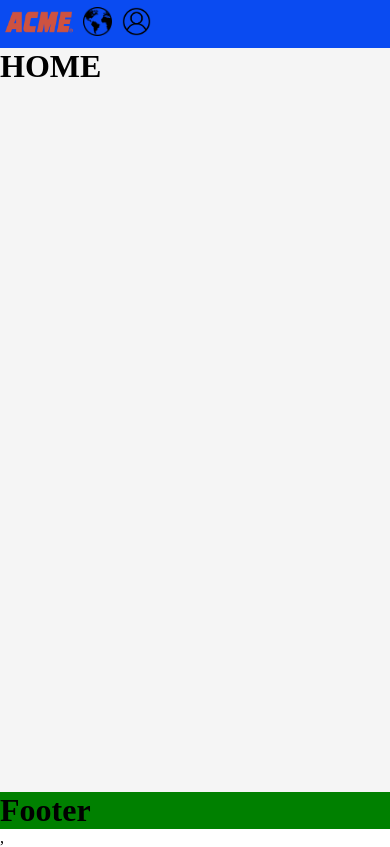
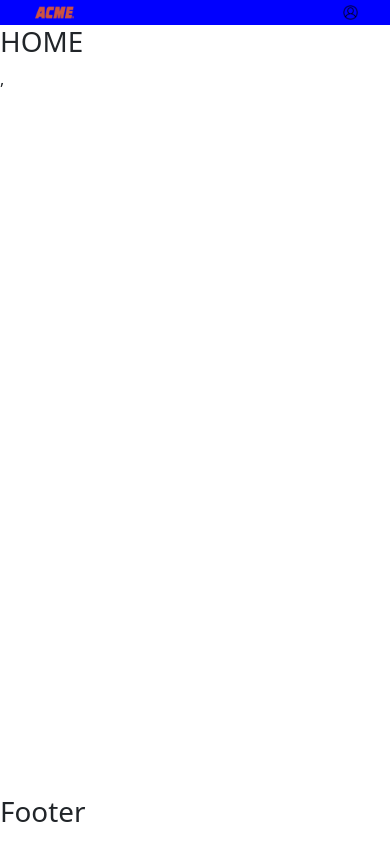
Before and after one commit to CaioCalisto/FlightWebSite, a React (Vite) app in the folder flight-web-site/: page / in a window 390 px wide. Built offline with nearby package versions, Linux system fonts and the light colour scheme.

Commit message:
Menu, responsive with Media

```diff
--- a/flight-web-site/index.html
+++ b/flight-web-site/index.html
@@ -5,7 +5,6 @@
     <link rel="icon" type="image/svg+xml" href="/vite.svg" />
     <meta name="viewport" content="width=device-width, initial-scale=1.0" />
     <title>Acme CO</title>
-    <link rel="stylesheet" href="style.css">
   </head>
   <body>
     <div id="root"></div>
--- a/flight-web-site/package.json
+++ b/flight-web-site/package.json
@@ -9,7 +9,9 @@
     "preview": "vite preview"
   },
   "dependencies": {
+    "bootstrap": "^5.2.3",
     "react": "^18.2.0",
+    "react-bootstrap": "^2.7.4",
     "react-dom": "^18.2.0",
     "react-router-dom": "^6.11.0"
   },
--- a/flight-web-site/src/App.tsx
+++ b/flight-web-site/src/App.tsx
@@ -1,21 +1,23 @@
+import { Container, Navbar, Stack, ThemeProvider } from "react-bootstrap"
 import { Route, Router, Routes } from "react-router-dom"
 import Footer from "./components/Footer"
 import Header from "./components/Header"
 import Home from "./pages/Home"
+import 'bootstrap/dist/css/bootstrap.min.css'
 
 function App() {
 
   return (
     <>
-      <header className="header">
+      <Navbar sticky="top" style={{ padding: "0", margin: "0", width: "100%" }}>
         <Header />
-      </header>
+      </Navbar>
       <Routes>
-        <Route path="/" element={<Home />} />
+         <Route path="/" element={<Home />} />
       </Routes>
-      <div className="footer">
+      <Navbar fixed="bottom">
         <Footer />
-      </div>
+      </Navbar>
     </>
   )
 }
--- a/flight-web-site/src/components/Header.css
+++ b/flight-web-site/src/components/Header.css
@@ -1,29 +1,7 @@
-.header-section {
-  display: flex;
-  margin: 0;
-  padding: 0;
-  align-items: center;
+
+
+@media screen and (max-width: 1199px) {
+  .earth-icon {
+    display: none;
+  }
 }
-
-.logotipo {
-  width: 20%;
-}
-
-.logotipo img {
-  width: 100%;
-  height: auto;
-  min-width: 50px;
-  max-width: 200px;
-}
-
-.icon {
-  width: 10%;
-  padding: 5px;
-}
-
-.icon img {
-  width: 100%;
-  height: auto;
-  min-width: 20px;
-  max-width: 70px;
-}
--- a/flight-web-site/src/components/Header.tsx
+++ b/flight-web-site/src/components/Header.tsx
@@ -1,22 +1,19 @@
-import "./Header.css";
+import './Header.css'
+import { Col, Container, Image, Row, Stack } from "react-bootstrap";
 
 function Header() {
   return (
-    <>
-      <section className="header-section">
-        <figure className="logotipo">
-          <img src="src/assets/ACME-logo.png" alt="Logotipo" width="150" height="150" />
-        </figure>
-        {/* > 1280px */}
-        <figure className="icon">
-          <img src="src/assets/earth.png" alt="Languages" />
-        </figure>
-        {/* all screen sizes */}
-        <figure className="icon">
-          <img src="src/assets/user.png" alt="User" />
-        </figure>
-      </section>
-    </>
+    <Stack direction="horizontal" style={{ padding: "0 1em 0 1em", backgroundColor: "blue" }}>
+      <Row className="d-flex align-items-center" style={{ padding: "0 1em 0 1em" }}>
+        <Col className="d-flex justify-content-start">
+          <Image src="src/assets/ACME-logo.png" style={{ width: "30%" }} />
+        </Col>
+        <Col className="d-flex justify-content-end" style={{ gap: "1rem" }}>
+          <Image src="src/assets/earth.png" style={{ width: "10%" }} className="earth-icon" />
+          <Image src="src/assets/user.png" style={{ width: "10%" }} />
+        </Col>
+      </Row>
+    </Stack>
   );
 }
 
```
Also changed, not shown: 1 other file (tests, documents, lock files or other folders).
